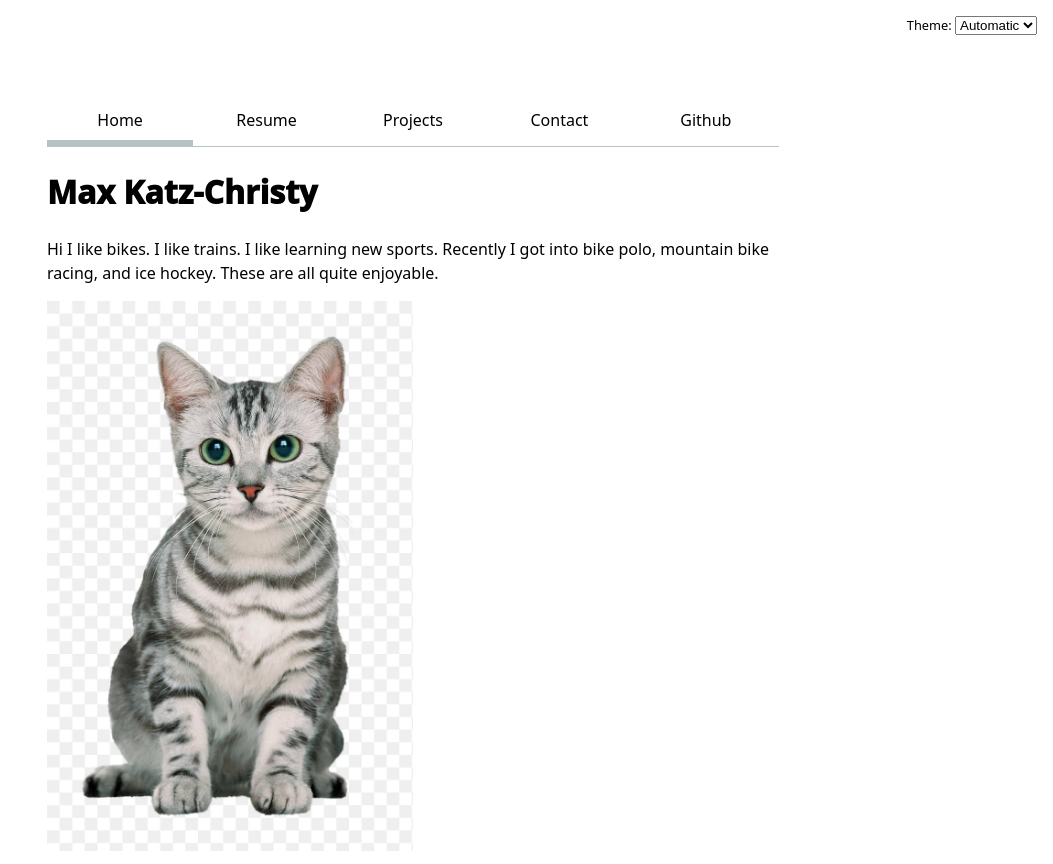
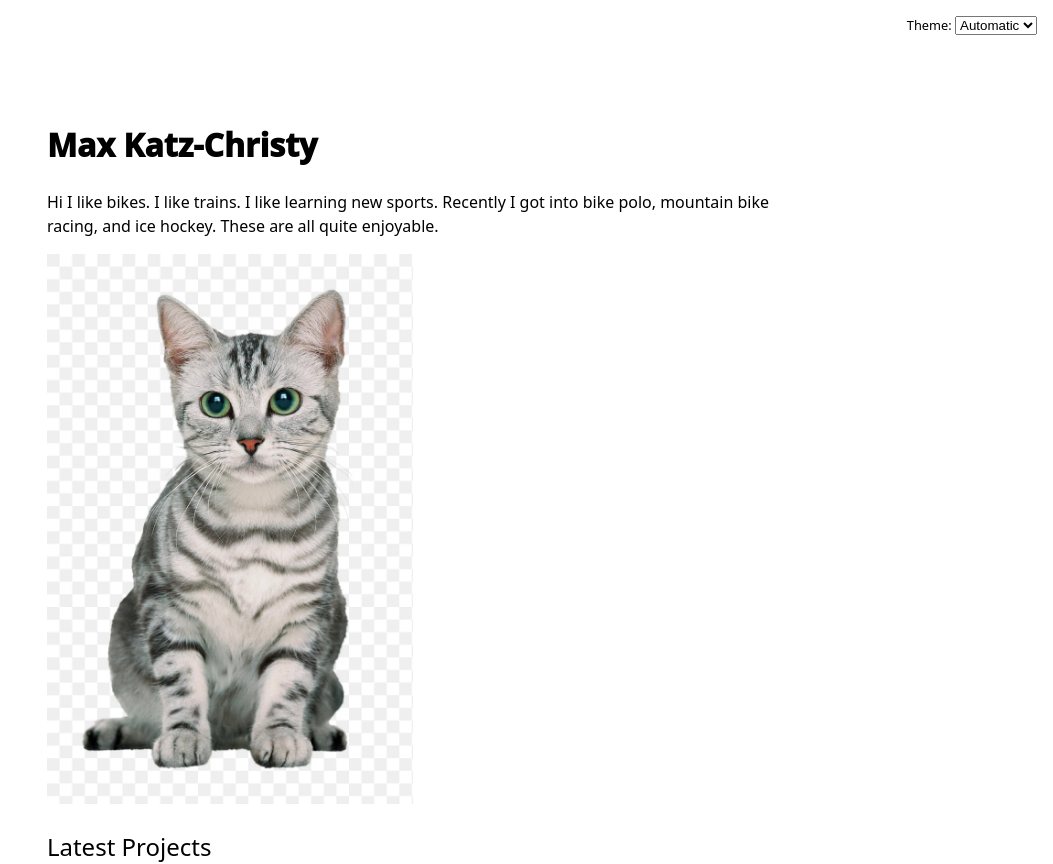
Before and after one commit to maxtkc/my-vis-lab-portfolio, a SvelteKit app: page / in a window 1280 px wide. Shown: the top 864 px of the page, without its empty margins (227-1280 px from the left). Built offline with nearby package versions, Linux system fonts and the light colour scheme.

Commit message:
fix nav bar

```diff
--- a/static/global.js
+++ b/static/global.js
@@ -7,28 +7,6 @@ function $$ (selector, context = document) {
 const navLinks = $$("nav a");
 const currentLink = navLinks.find(a => a.host === location.host && a.pathname === location.pathname)
 currentLink?.classList.add("current");
-
-let pages = [
-	{url: ".", title: "Home"},
-	{url: "cv", title: "Resume"},
-	{url: "projects", title: "Projects"},
-	{url: "contact", title: "Contact"},
-	{url: "https://github.com/maxtkc", title: "Github"},
-	// add the rest of your pages here
-];
-
-let nav = document.createElement("nav");
-document.body.prepend(nav);
-
-for (let p of pages) {
-  // Create link and add it to nav
-  let a = document.createElement("a");
-  a.href = p.url;
-  a.textContent = p.title;
-  a.classList.toggle("current", a.host === location.host && a.pathname === location.pathname);
-  a.target = a.host !== location.host ? "_blank" : "";
-  nav.append(a);
-}
 
 document.body.insertAdjacentHTML("afterbegin", `
 	<label class="color-scheme">
--- a/static/style.css
+++ b/static/style.css
@@ -39,34 +39,6 @@ h2 {
     font-weight: 300
 }
 
-nav ul,
-nav li {
-    display: contents;
-}
-
-nav {
-    --border-color: oklch(50% 10% 200 / 40%);
-    display: flex;
-    margin-bottom: 1em;
-    border-bottom: 1px solid var(--border-color);
-}
-
-.current {
-    border-bottom: 0.4em solid var(--border-color);
-}
-
-nav a {
-    flex: 1;
-    text-decoration: none;
-    color: inherit;
-    text-align: center;
-    padding: 0.5em;
-}
-
-nav a:hover {
-    border-bottom: 0.4em solid var(--color-accent);
-}
-
 img {
     max-width: 100%;
 }
```
